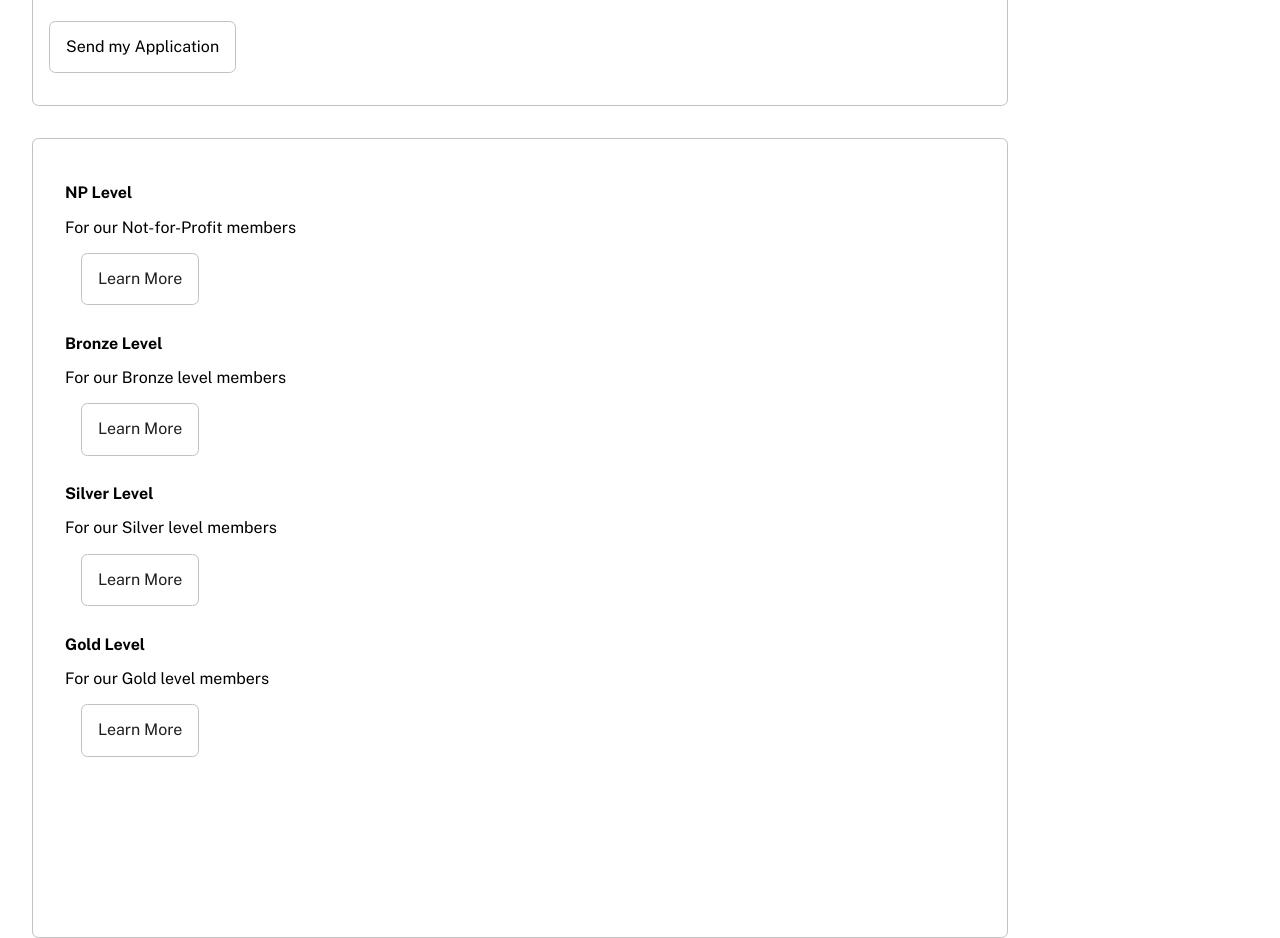
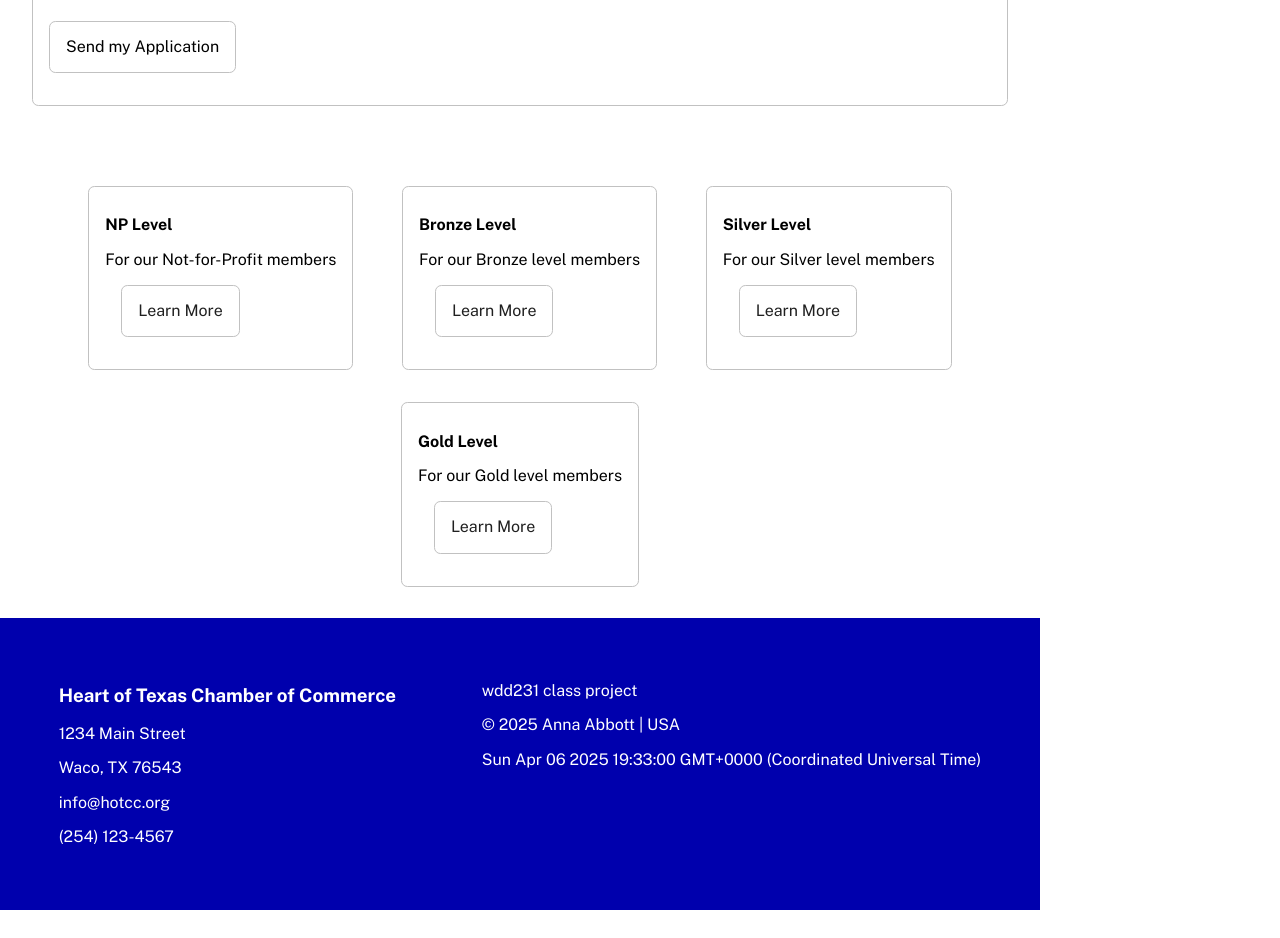
Before and after one commit to annaabbott/wdd231, a plain HTML site: page chamber/join.html in a window 1280 px wide. Shown: the part 1280-2218 px from the top of the page. After the commit the page ends 2190 px from the top, so only its background shows below. Drawn offline with nearby package versions, Linux system fonts and the light colour scheme.

Commit message:
corrected styling on membership level cards

```diff
--- a/chamber/styles/index-small.css
+++ b/chamber/styles/index-small.css
@@ -182,11 +182,21 @@ form button {
 }
 
 .levelContainer {
-  position: relative;
-  height: 800px;
+  display: flex;
+  justify-content: space-around;
+  height: 400px;
+  flex-wrap: wrap;
   animation: changeColor 4s;
   animation-fill-mode: forwards;
   animation-timing-function: ease-in;
+  border: none;
+}
+
+.level {
+  border: 1px #c1c1c1 solid;
+  border-radius: 0.4rem;
+margin: 1rem;
+padding: 1rem;
 }
 
 #modal p {
```
